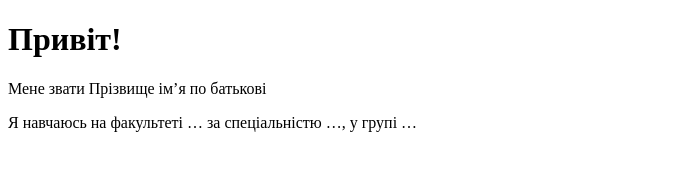
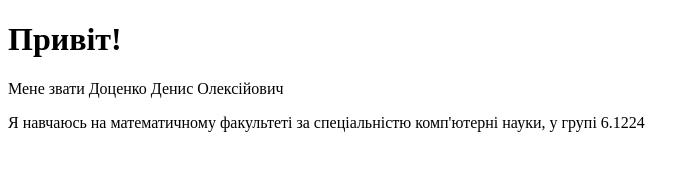
Before and after one commit to denisdotsenkoal-prog/work1, a plain HTML site: page index.html in a window 1280 px wide. Shown: the whole page, without its empty margins (0-699 px from the left). Drawn offline with Linux system fonts and the light colour scheme.

Commit message:
Update index.html

```diff
--- a/index.html
+++ b/index.html
@@ -8,8 +8,8 @@ initial-scale=1.0">
 </head>
 <body>
  <h1>Привіт!</h1>
- <p>Мене звати Прізвище ім’я по батькові</p>
- <p>Я навчаюсь на факультеті … за спеціальністю …, у
-групі …</p>
+ <p>Мене звати Доценко Денис Олексійович</p>
+ <p>Я навчаюсь на математичному факультеті за спеціальністю комп'ютерні науки, у
+групі 6.1224</p>
 </body>
 </html>
```
